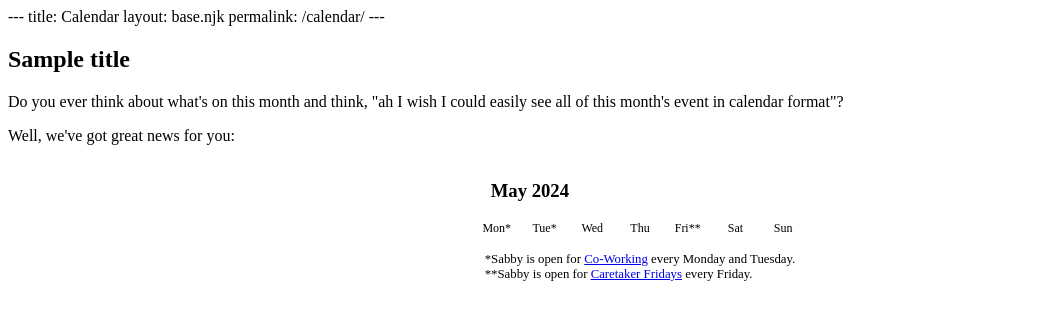
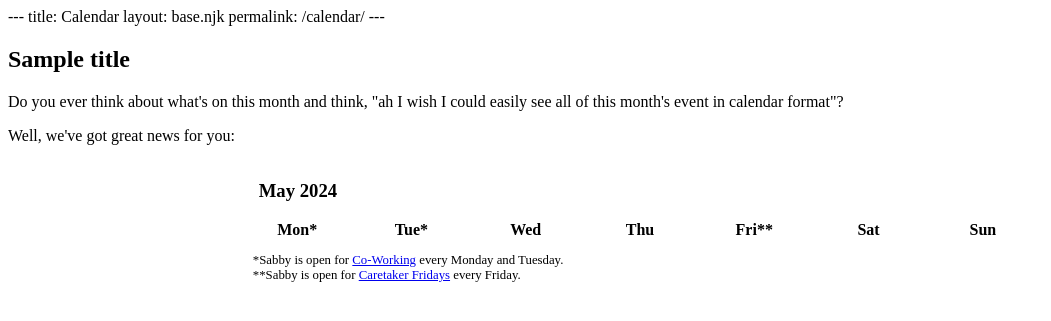
Before and after one commit to SiobhanDent/SiobhanDent.github.io, a Node project: template src/_pages/calendar.njk in a window 1280 px wide. Shown: the top 321 px of the page, without its empty margins (0-1051 px from the left). Run offline with Node 20 templates, Linux system fonts and the light colour scheme; the template is opened without the code that fills it: most values are stand-ins (such as "Sample title", 1, 10 or a date in 2020); lists and menus that the app fills with data are empty.

Commit message:
Updated calendar to table, added highlight to current day

```diff
--- a/src/_/css/calendar.css
+++ b/src/_/css/calendar.css
@@ -23,27 +23,24 @@
 	font-style: italic;
 }
 
-#calendar ul {
+#calendar table {
 	margin: 0;
-	padding: 1px;
-
+	width: 100%;
 	max-width: 800px;
+	border-spacing: 0;
+	border: 0;
+	table-layout: fixed;
 }
 
 #calendar-title {
 	color: var(--pink);
 	border-bottom: 4px solid var(--pink);
-
 	width: 100%;
 	padding: 1em;
 	margin: 0;
 }
 
-#calendar-days, #calendar-weekdays {
-	display: flex;
-	flex-wrap: wrap;
-	list-style: none;
-
+#calendar-days {
 	background: var(--light);
 	color: var(--dark);
 }
@@ -52,33 +49,29 @@
 	background: var(--pink);
 }
 
-#calendar-weekdays li {
+#calendar td {
 	font-size: 0.75em;
-	text-align: center;
-}
-
-#calendar li {
 	width: calc(100% / 7);
-}
-
-#calendar-days li {
+	height: 4rem;
 	aspect-ratio: 1 / 1;
-
 	border-bottom: 1px dotted var(--yellow);
 	border-right: 1px dotted var(--yellow);
-
 	padding-inline: 4px;
+	text-align: left;
+	vertical-align: top;
 }
 
 .day-inactive {
+	background-color: #f5e2c0;
 	color: grey;
 }
 
 .day-active {
 }
 
-.day-current {
-	background: red;
+.day-current, .day-current a {
+	background: var(--pink);
+	color: var(--light);
 }
 
 .calendar-link {
--- a/src/_/js/calendar.js
+++ b/src/_/js/calendar.js
@@ -8,6 +8,11 @@ const monthNames = ["Jan", "Feb", "Mar", "Apr", "May", "Jun", "Jul", "Aug", "Sep
 function renderCalendar() {
 	const title = document.getElementById('calendar-title');
 	title.innerText = `${monthNames[currentMonth]} ${currentYear}`;
+
+	// Highlight cell of current day.
+	let currentDay = new Date().getDate();
+	let days = document.getElementsByClassName("day-active");
+	days[currentDay - 1].classList.add('day-current');
 }
 
 window.addEventListener('load', (e) => {
--- a/src/_includes/partials/calendar.njk
+++ b/src/_includes/partials/calendar.njk
@@ -4,35 +4,45 @@
 <div id="calendar-wrapper">
 	<div id="calendar">
 		<h3 id="calendar-title"> ... </h3>
-		<ul id="calendar-weekdays">
-			<li>Mon*</li>
-			<li>Tue*</li>
-			<li>Wed</li>
-			<li>Thu</li>
-			<li>Fri**</li>
-			<li>Sat</li>
-			<li>Sun</li>
-		</ul>
-		<ul id="calendar-days">
-
+		<table id="calendar-days">
+			<thead id="calendar-weekdays">
+				<th>Mon*</th>
+				<th>Tue*</th>
+				<th>Wed</th>
+				<th>Thu</th>
+				<th>Fri**</th>
+				<th>Sat</th>
+				<th>Sun</th>
+			</thead>
+			<tbody>
+				{% set x = 0 %}
+				<tr>
 					{% for day in prevMonthDays %}
-			<li class="day-inactive">{{day}}</li>
+						<td class="day-inactive">{{day}}</td>
+						{% set x = x + 1 %}
+						{% if x == 7 -%} </tr><tr> {%- set x = 0 %} {% endif %}
 					{% endfor %}
 
 					{% for day in currentMonthDays -%}
-			<li class="day-active">{{- day -}}
+						<td class="day-active">{{- day -}}
 						{%- for event in collections.upcoming -%}
 							{%- if getDate(event.data.date) == day -%}
 								<a class="calendar-link" href="{{ event.url }}">{{event.data.title}}</a>
 							{%- endif -%}
 						{%- endfor -%}
-			</li>
+						</td>
+						{% set x = x + 1 %}
+						{% if x == 7 -%} </tr><tr> {%- set x = 0 %} {% endif %}
 					{% endfor %}
 
 					{% for day in nextMonthDays %}
-			<li class="day-inactive">{{day}}</li>
+						<td class="day-inactive">{{day}}</td>
+						{% set x = x + 1 %}
+						{% if x == 7 -%} </tr><tr> {%- set x = 0 %} {% endif %}
 					{% endfor %}
-		</ul>
+				</tr>
+			</tbody>
+		</table>
 
 		<p>*Sabby is open for <a href="/events/coworking">Co-Working</a> every Monday and Tuesday.<br>**Sabby is open for <a href="/events/caretaker/">Caretaker Fridays</a> every Friday.</p>
 	</div>
```
Lines whose indentation alone changed are shown as unchanged.
